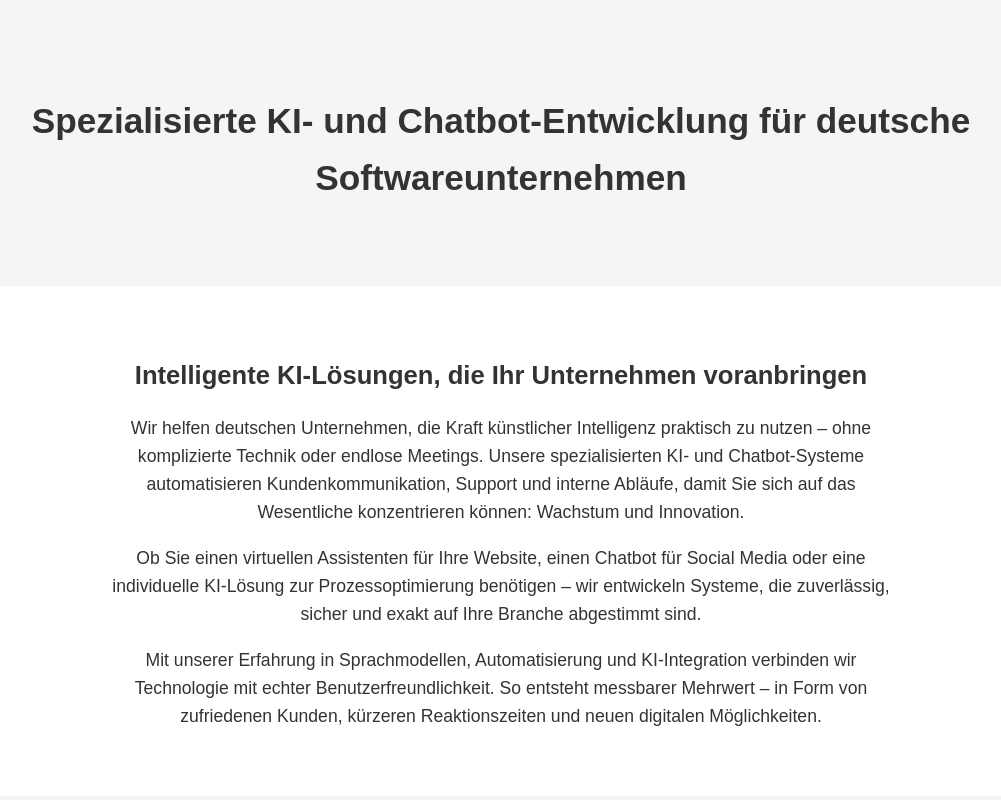
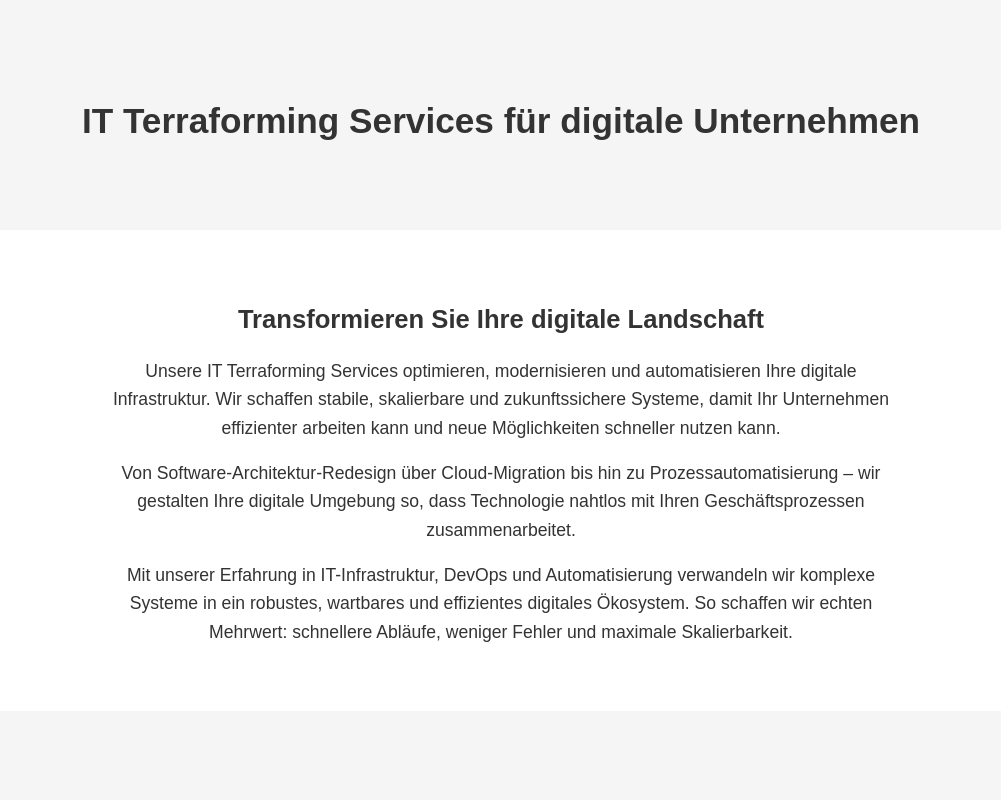
Before and after one commit to martinantoniorecords/ai-german-landing, a React (Create React App) app: page / in a window 1280 px wide. Shown: the top 800 px of the page, without its empty margins (139-1140 px from the left). Built offline with nearby package versions, Linux system fonts and the light colour scheme.

Commit message:
Initial commit - IT terraforming website

```diff
--- a/src/App.js
+++ b/src/App.js
@@ -47,7 +47,7 @@ function App() {
         }}
       >
         <h1 style={{ fontSize: "2.2rem", fontWeight: "700", marginBottom: "1rem" }}>
-          Spezialisierte KI- und Chatbot-Entwicklung für deutsche Softwareunternehmen
+          IT Terraforming Services für digitale Unternehmen
         </h1>
       </section>
 
@@ -61,26 +61,24 @@ function App() {
         }}
       >
         <h2 style={{ fontSize: "1.6rem", fontWeight: "600", marginBottom: "1rem" }}>
-          Intelligente KI-Lösungen, die Ihr Unternehmen voranbringen
+          Transformieren Sie Ihre digitale Landschaft
         </h2>
 
         <p style={{ fontSize: "1.1rem", marginBottom: "1rem" }}>
-          Wir helfen deutschen Unternehmen, die Kraft künstlicher Intelligenz praktisch zu nutzen –
-          ohne komplizierte Technik oder endlose Meetings. Unsere spezialisierten KI- und
-          Chatbot-Systeme automatisieren Kundenkommunikation, Support und interne Abläufe, damit Sie
-          sich auf das Wesentliche konzentrieren können: Wachstum und Innovation.
+          Unsere IT Terraforming Services optimieren, modernisieren und automatisieren Ihre digitale Infrastruktur.
+          Wir schaffen stabile, skalierbare und zukunftssichere Systeme, damit Ihr Unternehmen
+          effizienter arbeiten kann und neue Möglichkeiten schneller nutzen kann.
         </p>
 
         <p style={{ fontSize: "1.1rem", marginBottom: "1rem" }}>
-          Ob Sie einen virtuellen Assistenten für Ihre Website, einen Chatbot für Social Media oder
-          eine individuelle KI-Lösung zur Prozessoptimierung benötigen – wir entwickeln Systeme, die
-          zuverlässig, sicher und exakt auf Ihre Branche abgestimmt sind.
+          Von Software-Architektur-Redesign über Cloud-Migration bis hin zu Prozessautomatisierung –
+          wir gestalten Ihre digitale Umgebung so, dass Technologie nahtlos mit Ihren Geschäftsprozessen zusammenarbeitet.
         </p>
 
         <p style={{ fontSize: "1.1rem" }}>
-          Mit unserer Erfahrung in Sprachmodellen, Automatisierung und KI-Integration verbinden wir
-          Technologie mit echter Benutzerfreundlichkeit. So entsteht messbarer Mehrwert – in Form
-          von zufriedenen Kunden, kürzeren Reaktionszeiten und neuen digitalen Möglichkeiten.
+          Mit unserer Erfahrung in IT-Infrastruktur, DevOps und Automatisierung verwandeln wir
+          komplexe Systeme in ein robustes, wartbares und effizientes digitales Ökosystem.
+          So schaffen wir echten Mehrwert: schnellere Abläufe, weniger Fehler und maximale Skalierbarkeit.
         </p>
       </section>
       {/* --- End of description section --- */}
@@ -90,7 +88,7 @@ function App() {
         style={{ backgroundColor: "#f5f5f5", padding: "4rem 2rem", textAlign: "center" }}
       >
         <h2 style={{ fontSize: "1.8rem", fontWeight: "600", marginBottom: "2rem" }}>
-          Starten Sie jetzt Ihr KI-Projekt
+          Starten Sie Ihr IT Terraforming Projekt
         </h2>
 
         <form
```
Also changed, not shown: 1 other file (tests, documents, lock files or other folders).
